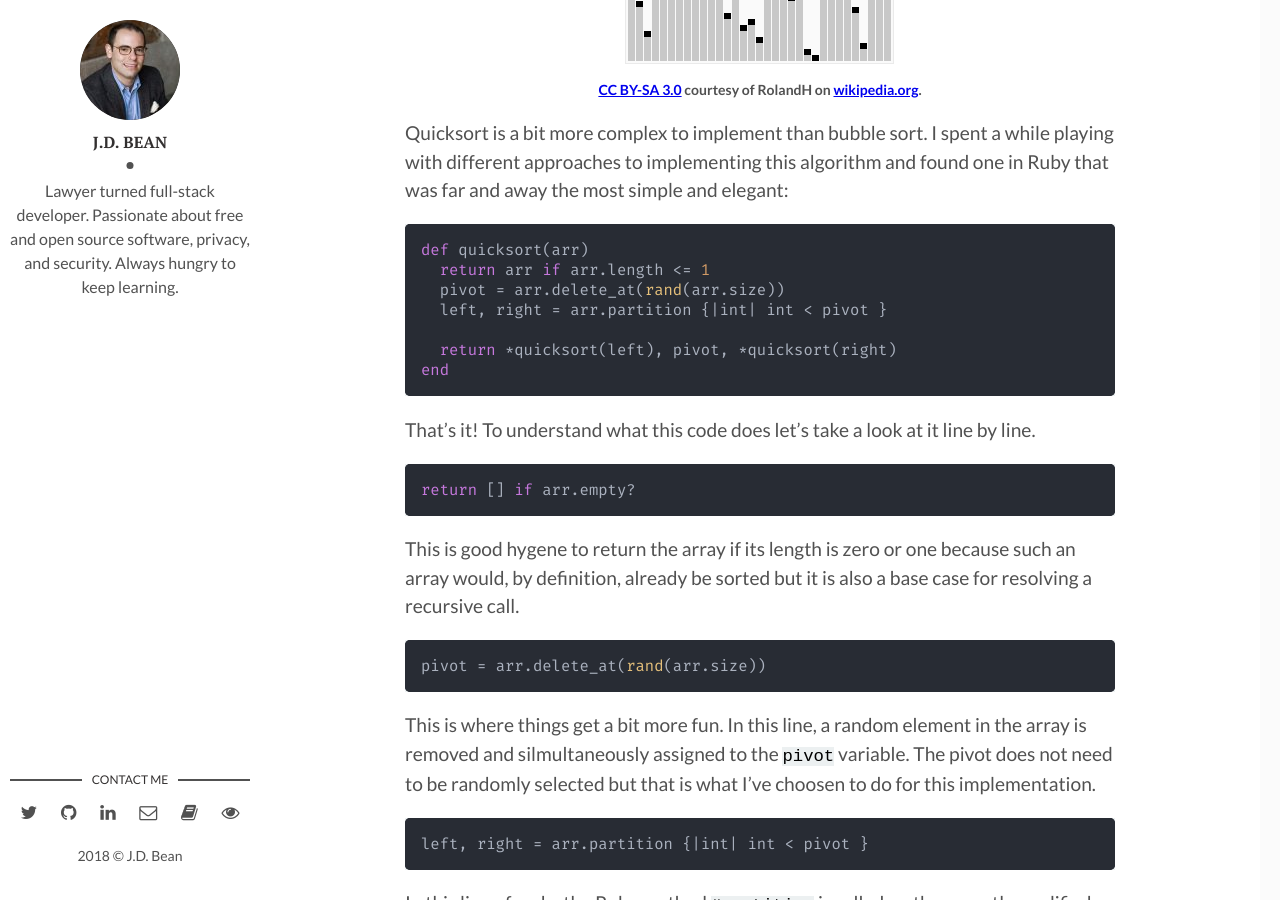
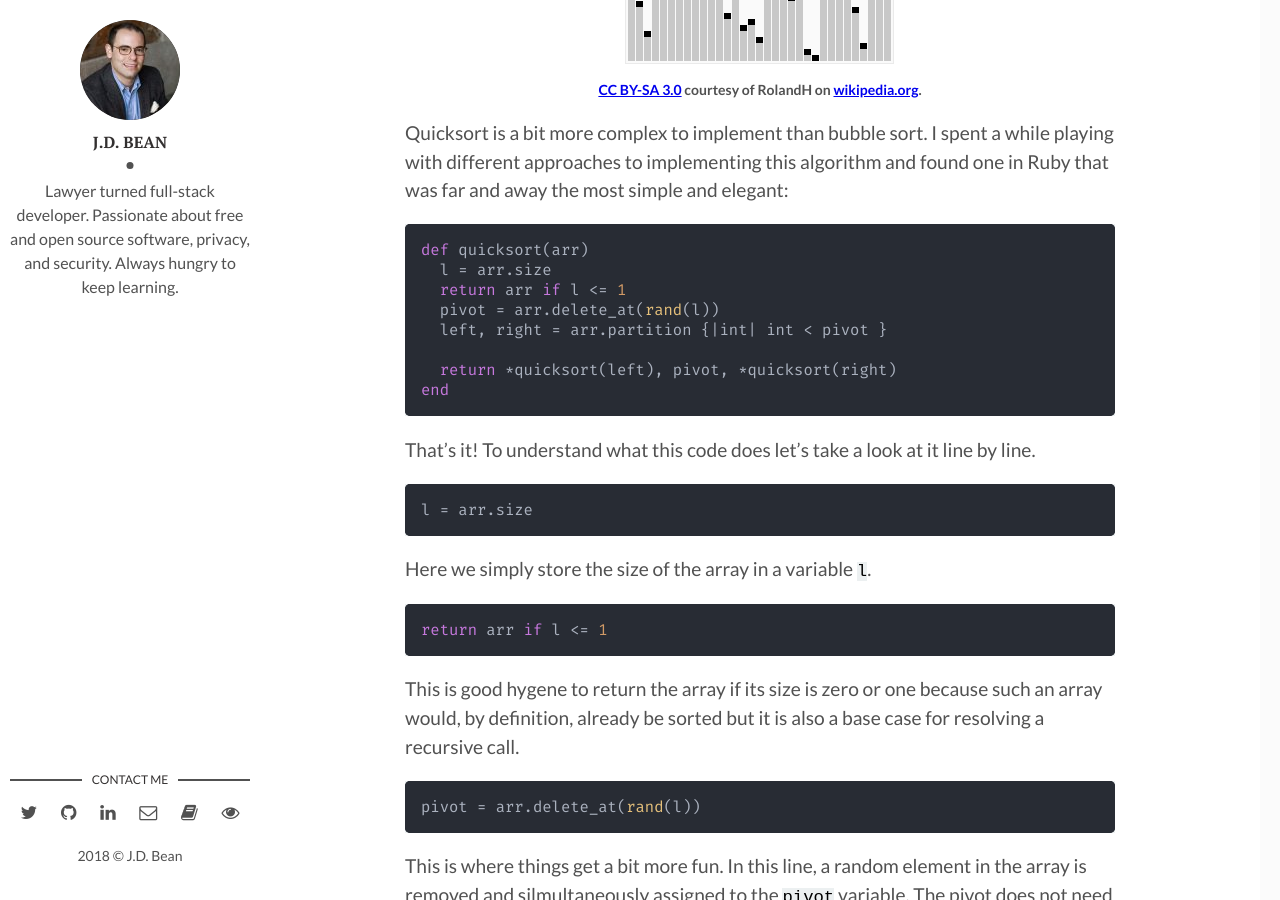
Before and after one commit to jdbean/blog-mirror, a Jekyll site: the page built from _posts/2018-10-29-implementing-sorting-algorithms.md, in a window 1280 px wide and 900 px high, scrolled down 3891 px. Built offline with Jekyll 4.4.1, drawn with Linux system fonts in a browser that asks for light colours.

Commit message:
be consistent on use of arr.size and arr.length

````diff
--- a/_posts/2018-10-29-implementing-sorting-algorithms.md
+++ b/_posts/2018-10-29-implementing-sorting-algorithms.md
@@ -76,8 +76,9 @@ Quicksort is a bit more complex to implement than bubble sort. I spent a while p
 
 ```ruby
 def quicksort(arr)
-  return arr if arr.length <= 1
-  pivot = arr.delete_at(rand(arr.size))
+  l = arr.size
+  return arr if l <= 1
+  pivot = arr.delete_at(rand(l))
   left, right = arr.partition {|int| int < pivot }
 
   return *quicksort(left), pivot, *quicksort(right)
@@ -87,13 +88,19 @@ end
 That's it! To understand what this code does let's take a look at it line by line.
 
 ```ruby
-return [] if arr.empty?
+l = arr.size
 ```
 
-This is good hygene to return the array if its length is zero or one because such an array would, by definition, already be sorted but it is also a base case for resolving a recursive call.
+Here we simply store the size of the array in a variable `l`.
 
 ```ruby
-pivot = arr.delete_at(rand(arr.size))
+return arr if l <= 1
+```
+
+This is good hygene to return the array if its size is zero or one because such an array would, by definition, already be sorted but it is also a base case for resolving a recursive call.
+
+```ruby
+pivot = arr.delete_at(rand(l))
 ```
 This is where things get a bit more fun. In this line, a random element in the array is removed and silmultaneously assigned to the `pivot` variable. The pivot does not need to be randomly selected but that is what I've choosen to do for this implementation.
 
````
